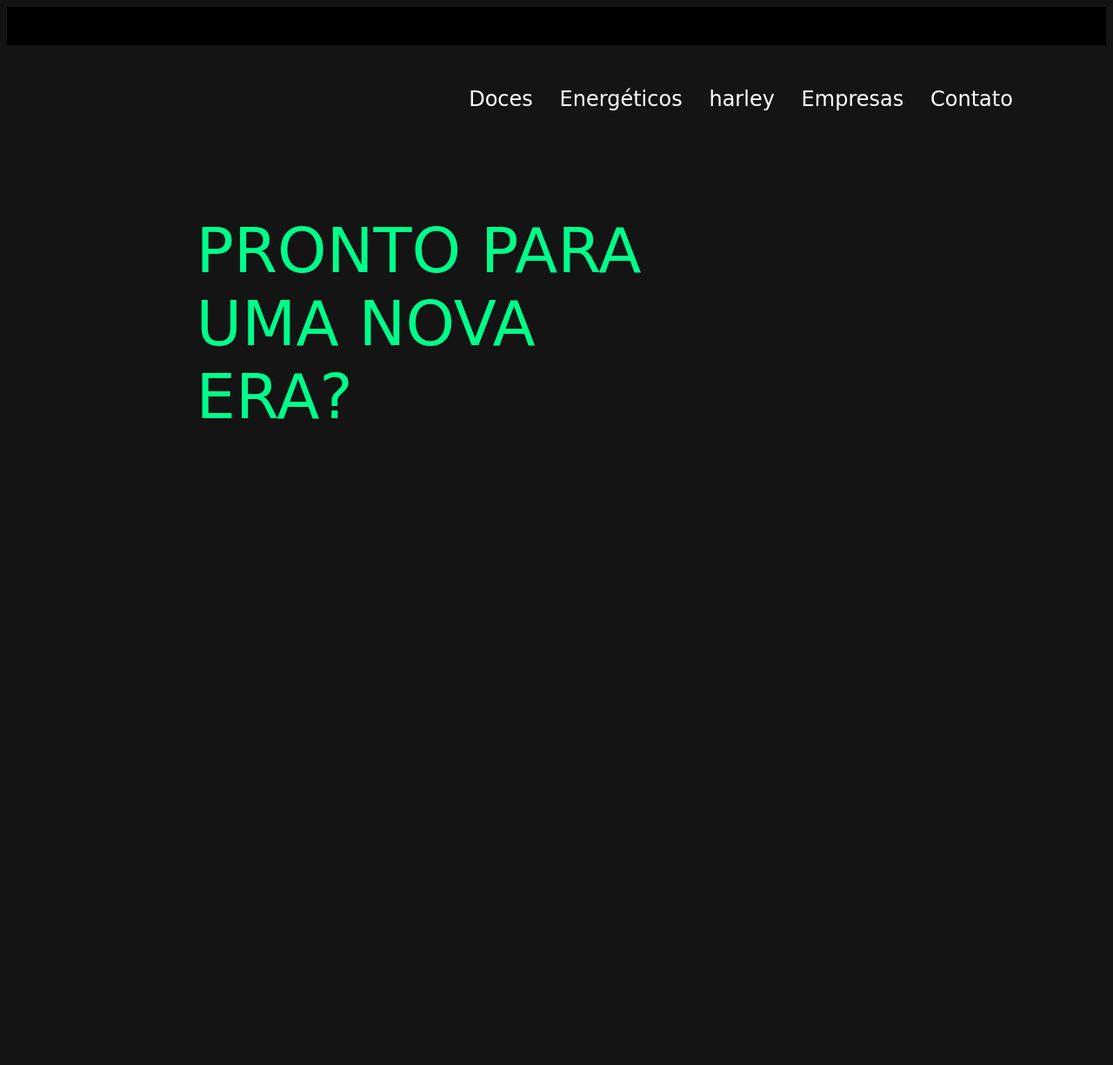
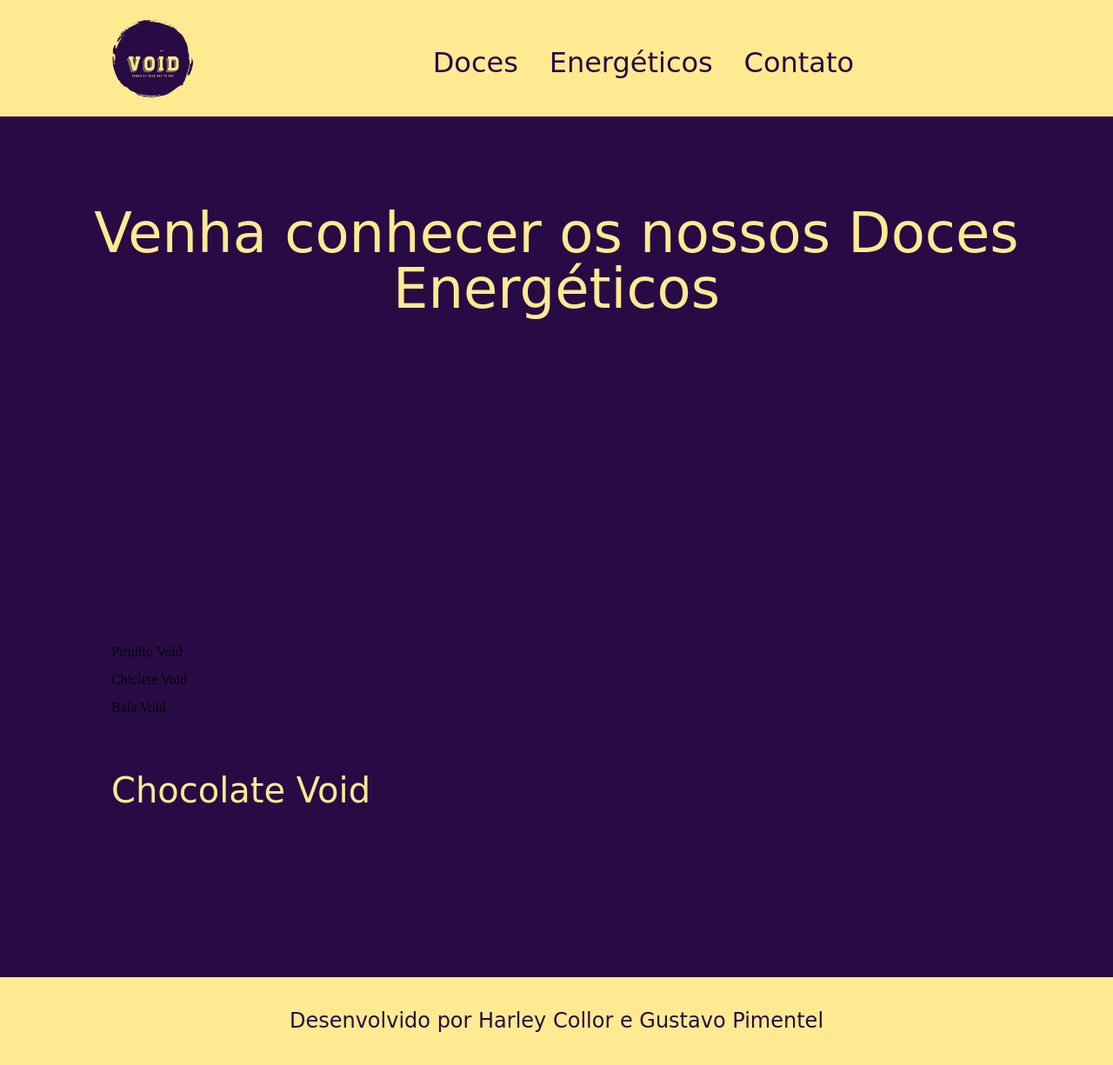
Before and after one commit to projetoharleys/Void, a plain HTML site: page principal.html in a window 1280 px wide. Shown: the whole page at 87% size. Before the commit the page ends 800 px from the top, so only its background shows below. Drawn offline with Linux system fonts and the light colour scheme.

Commit message:
Add files via upload

```diff
--- a/css/estilo.css
+++ b/css/estilo.css
@@ -2,7 +2,7 @@ html{
     scroll-behavior: smooth;
 }
 header{
-    background-color: black;
+    background-color: #ffea92;
     padding: 0%;
     font-family: 'Fredoka One', cursive;
     display: flex;
@@ -12,6 +12,14 @@ header{
 }
 .amor{
     margin-bottom: 45%;
+}
+h1{
+    color: #ffea92;
+    text-align: left;
+    font-size: 2.5em;
+    margin-top: 5%;
+    margin-bottom: 5%;
+    font-family: 'Bebas Neue', cursive;
 }
 .vida{
     width: 80%;
@@ -30,29 +38,39 @@ header{
     text-align: center;
 }
 .itens_menu li{
-    font-size: 1.5em;
-    line-height: 1.5;
+    font-size: 2em;
+    line-height: 0.5;
 }
 .itens_menu a:link, .itens_menu a:visited {
-    color: white;
+    color: #280b45;
     text-decoration: none;
 }
 
 .itens_menu a:hover{
-    background-color: #00fe8a;
+    background-color: #280b45;
     padding: 0.5%;
-    color: black;
+    color: white;
     border-radius: 10px
 }
 body{
-    background-color: rgb(20, 20, 20);
+    background-color: #280b45;
 
 }
 section{
     margin-top: 1.5%;
     margin-bottom: 1.5%;
 }
-
+footer{
+    background-color: #ffea92;
+    margin-top: 5%;
+    text-align: center;
+    padding: 3%;
+}
+footer p{
+    color: #280b45;
+    font-family: 'Fredoka One', cursive;
+    font-size: 1.5em;
+}
 .container{
     width: 80%;
     margin:auto;
@@ -60,13 +78,13 @@ section{
 }
 .frase{
     float:left;
-    margin-left: 15%;
-    margin-top: 15%;
-    font-size: 4.5em;
-    color:#00fe8a;
+    margin-left: 0%;
+    margin-top: 8%;
+    font-size: 4em;
+    color: #ffea92;
     font-family: 'Fredoka One', cursive;
-    width: 50%;
-    text-align: left;
+    width: 100%;
+    text-align: center;
     text-indent: 0px;
 }
 
@@ -74,7 +92,7 @@ section{
 @media screen and (min-width:901px) {
 
     header{
-        background-color:black;
+        background-color:#ffea92;
         flex-direction: row;
         padding: 1%;
 
@@ -82,8 +100,8 @@ section{
     .itens_menu{
         position: absolute;
         right: 1%;
-        top: 10%;
-        width: 70%;
+        top: 8%;
+        width: 80%;
     }
 
     .itens_menu ul li{
--- a/css/reset.css
+++ b/css/reset.css
@@ -0,0 +1,48 @@
+/* http://meyerweb.com/eric/tools/css/reset/
+   v2.0 | 20110126
+   License: none (public domain)
+*/
+
+html, body, div, span, applet, object, iframe,
+h1, h2, h3, h4, h5, h6, p, blockquote, pre,
+a, abbr, acronym, address, big, cite, code,
+del, dfn, em, img, ins, kbd, q, s, samp,
+small, strike, strong, sub, sup, tt, var,
+b, u, i, center,
+dl, dt, dd, ol, ul, li,
+fieldset, form, label, legend,
+table, caption, tbody, tfoot, thead, tr, th, td,
+article, aside, canvas, details, embed,
+figure, figcaption, footer, header, hgroup,
+menu, nav, output, ruby, section, summary,
+time, mark, audio, video {
+	margin: 0;
+	padding: 0;
+	border: 0;
+	font-size: 100%;
+	font: inherit;
+	vertical-align: baseline;
+}
+/* HTML5 display-role reset for older browsers */
+article, aside, details, figcaption, figure,
+footer, header, hgroup, menu, nav, section {
+	display: block;
+}
+body {
+	line-height: 1;
+}
+ol, ul {
+	list-style: none;
+}
+blockquote, q {
+	quotes: none;
+}
+blockquote:before, blockquote:after,
+q:before, q:after {
+	content: '';
+	content: none;
+}
+table {
+	border-collapse: collapse;
+	border-spacing: 0;
+}
--- a/principal.html
+++ b/principal.html
@@ -11,21 +11,40 @@
 <body>
     <header>
         <div class="logo">
-            <img class="img_logo" src="img/Logo.jpg" alt="">
+            <img class="img_logo" src="img/Logo.png" alt="">
         </div>
         <nav class="itens_menu">
             <ul>
                 <li><a href="redirect2.html">Doces</a></li>
                 <li><a href="redirect4.html">Energéticos</a></li>
-                <li><a href="redirect3.html">harley</a></li>
-                <li><a href="redirect5.html">Empresas</a></li>
-                <li><a href="redirect.html">Contato</a></li>
+                <li><a href="redirect3.html">Contato</a></li>
+                <li><a href="redirect5.html"></a></li>
+                <li><a href="redirect.html"></a></li>
             </ul>
         </nav>
     </header>
     <figure class="amor">
         <img class="img_topo" src="img/robot.png" alt="">
-        <p class="frase">PRONTO PARA UMA NOVA ERA?</p>
+        <p class="frase">Venha conhecer os nossos Doces Energéticos</p>
     </figure>
+    <div class="container">
+        <figure>
+            <img src="" alt="">
+            <p>Pirulito Void</p>
+            <img src="" alt="">
+            <p>Chiclete Void</p>
+            <img src="" alt="">
+            <p> Bala Void</p>
+            <img src="" alt="">
+            <h1>Chocolate Void</p>
+            <img src="" alt="">
+            <h1></p>
+            <img src="" alt="">
+            <h1></p>
+        </figure>
+    </div>
+    <footer>
+        <p>Desenvolvido por Harley Collor e Gustavo Pimentel</p>
+    </footer>
 </body>
 </html>
```
Also changed, not shown: img/Logo.png (added).
